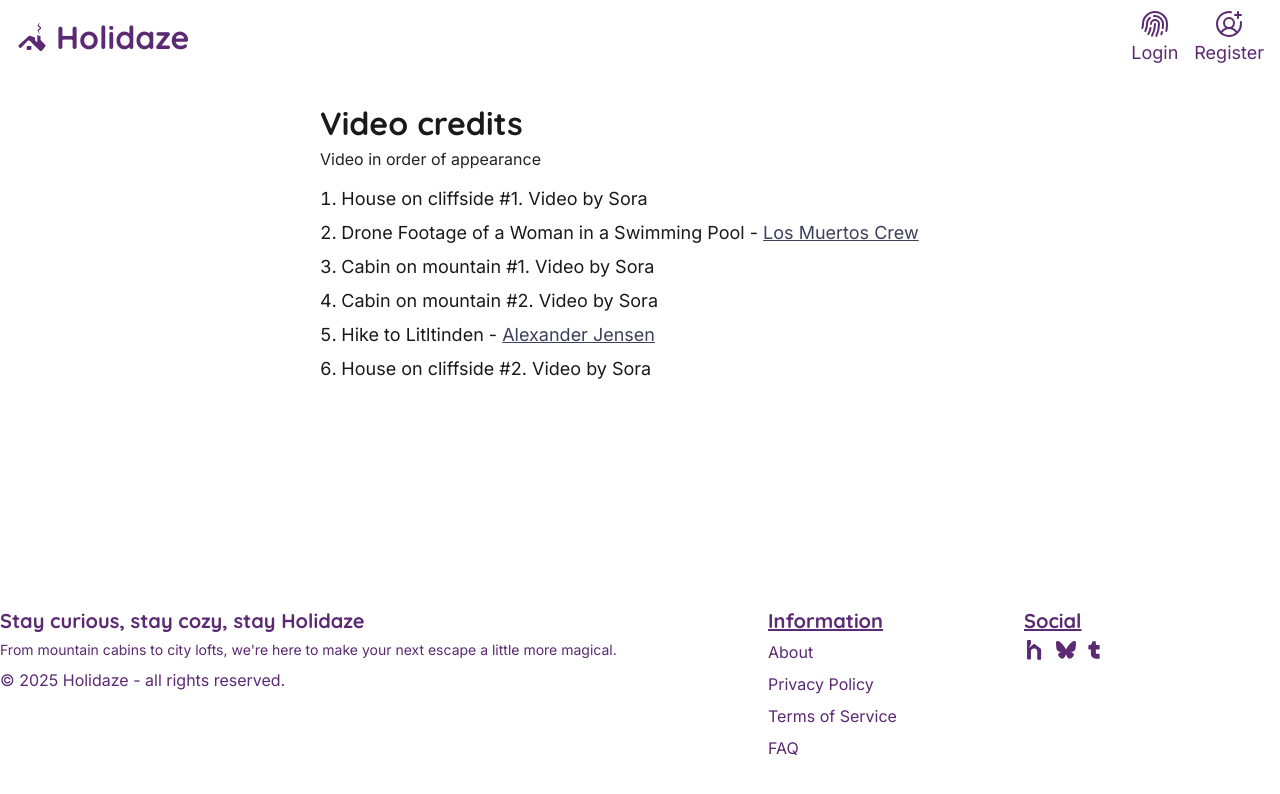
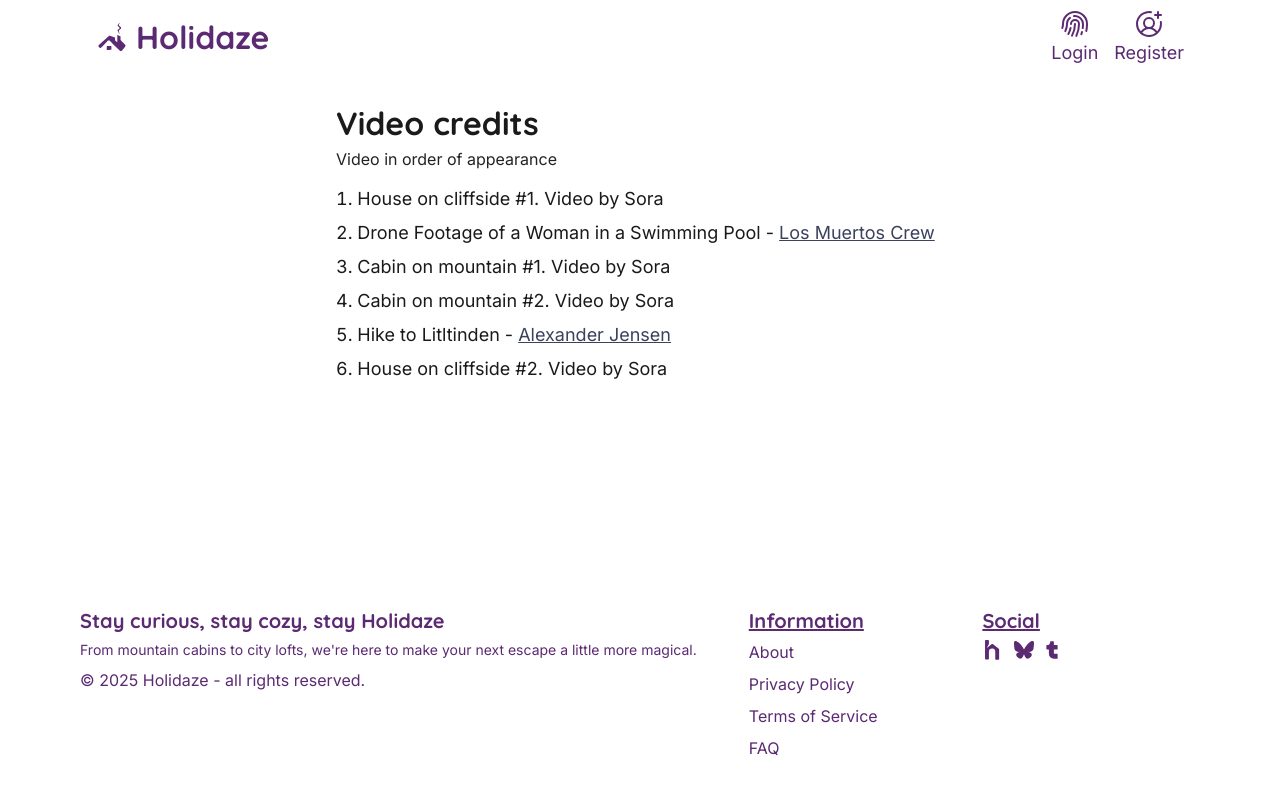
Before and after one commit to KjetilHHauger/kjetil_h_hauger_booking, a React (Vite) app: page /credits in a window 1280 px wide. Shown: the top 794 px of the page. Built offline with nearby package versions, Linux system fonts and the light colour scheme.

Commit message:
FIX: paddings

```diff
--- a/src/layout/Footer.jsx
+++ b/src/layout/Footer.jsx
@@ -3,7 +3,7 @@ import { TumblrLogo } from "@phosphor-icons/react";
 
 export default function Footer() {
   return (
-    <footer className="flex justify-between w-full max-w-7xl mx-auto text-brand-primary">
+    <footer className="flex justify-between w-full max-w-7xl mx-auto text-brand-primary flex-col md:flex-row gap-4 px-8 sm:px-10 md:px-20">
       <section className="flex-3 py-4 md:py-10 gap-2 flex flex-col">
         <h6 className="text-heading-6 font-bold">
           Stay curious, stay cozy, stay Holidaze
--- a/src/layout/Nav.jsx
+++ b/src/layout/Nav.jsx
@@ -28,7 +28,7 @@ export default function Nav() {
 
   return (
     <header className=" px-4 py-2 flex items-center justify-between">
-      <nav className="flex items-center justify-between w-full max-w-7xl mx-auto text-brand-primary">
+      <nav className="flex items-center justify-between w-full max-w-7xl mx-auto text-brand-primary px-8 sm:px-10 md:px-20">
         <Link to={"/"}>
           <div className="text-heading-5 font-bold flex items-center gap-2">
             <svg
--- a/src/pages/Credits.jsx
+++ b/src/pages/Credits.jsx
@@ -1,6 +1,6 @@
 export default function Credits() {
   return (
-    <div className="mx-auto w-full max-w-2xl px-4 py-8">
+    <div className="mx-auto w-full max-w-2xl px-8 py-8">
       <h1 className="text-heading-4 font-bold mb-2">Video credits</h1>
       <p className="mb-4 text-body-sm text-font-secondary">
         Video in order of appearance
```
